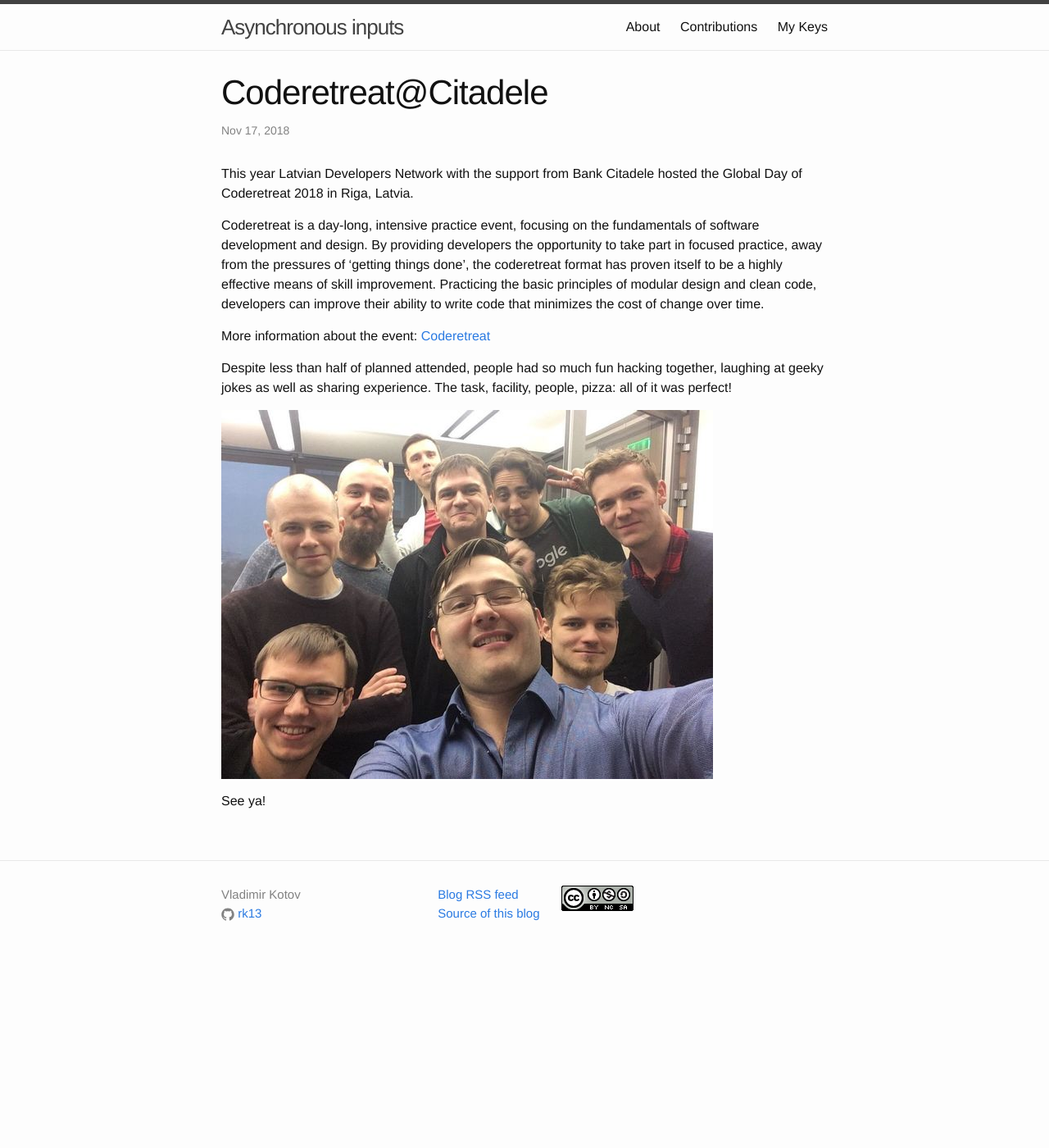
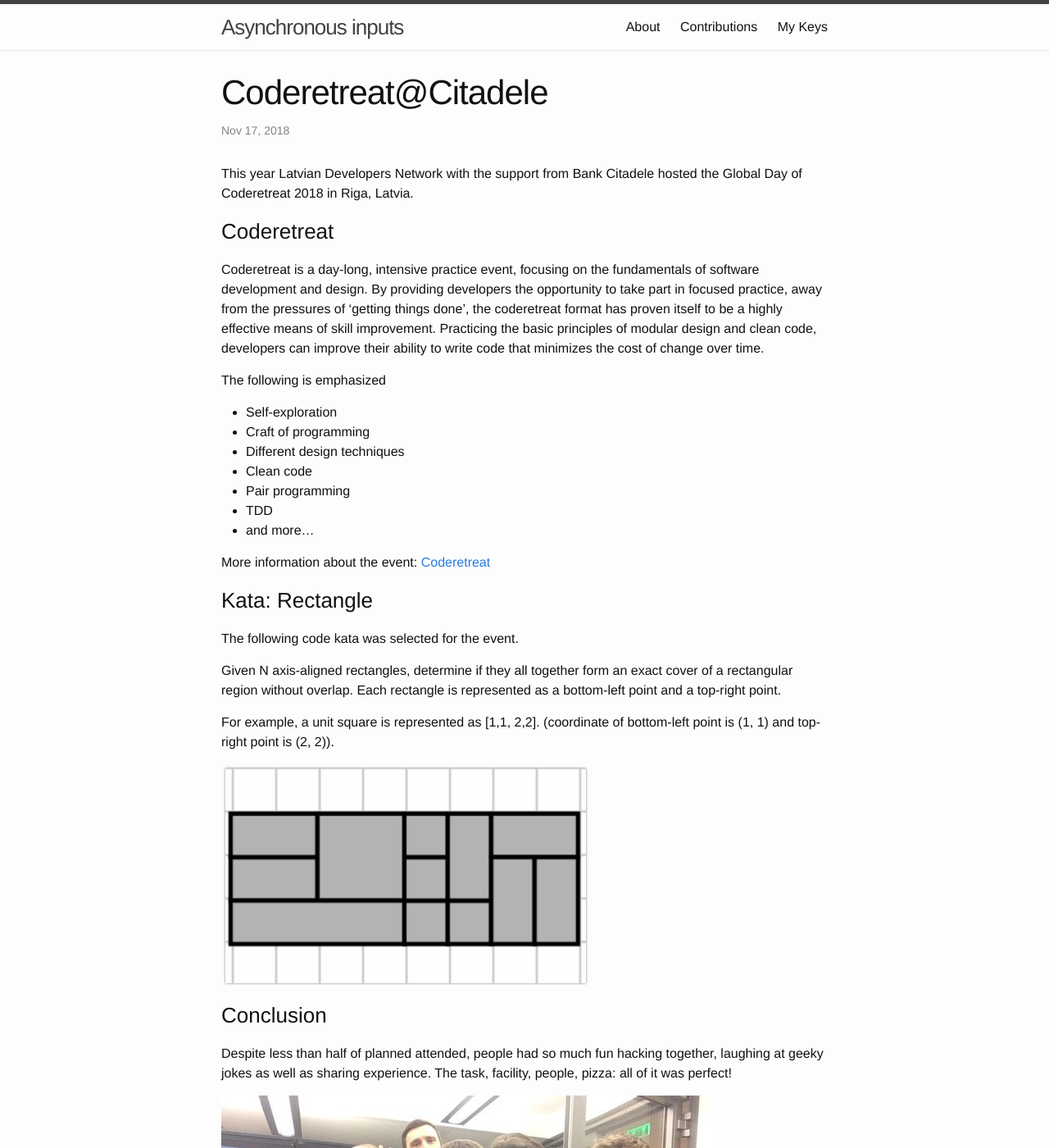
Before and after one commit to rk13/rk13.github.io, a Jekyll site: the page built from _posts/2018-11-17-citadele-coderetreat.markdown, in a window 1280 px wide and 1400 px high. Shown: the whole window at 82% size. Built offline with Jekyll 4.4.1, drawn with Linux system fonts in a browser that asks for light colours; Markdown is read by kramdown in place of the engine named in the settings; some of the changed text lies outside the part shown.

Commit message:
Add kata description to coderetreat

```diff
--- a/_posts/2018-11-17-citadele-coderetreat.markdown
+++ b/_posts/2018-11-17-citadele-coderetreat.markdown
@@ -6,13 +6,43 @@ date:   2018-11-17 12:00:00
 
 This year Latvian Developers Network with the support from Bank Citadele hosted the Global Day of Coderetreat 2018 in Riga, Latvia.
 
+### Coderetreat
+
 Coderetreat is a day-long, intensive practice event, focusing on the fundamentals of software development and design. By providing developers the opportunity to take part in focused practice, away from the pressures of 'getting things done', the coderetreat format has proven itself to be a highly effective means of skill improvement. Practicing the basic principles of modular design and clean code, developers can improve their ability to write code that minimizes the cost of change over time.
+
+The following is emphasized
+
+* Self-exploration
+* Craft of programming
+* Different design techniques
+* Clean code
+* Pair programming
+* TDD
+* and more...
 
 More information about the event:
 [Coderetreat](http://coderetreat.org/)
+
+### Kata: Rectangle
+
+The following code kata was selected for the event.
+
+Given N axis-aligned rectangles, determine if they all together form an exact cover of a rectangular region without overlap.
+Each rectangle is represented as a bottom-left point and a top-right point.
+
+For example, a unit square is represented as [1,1, 2,2]. (coordinate of bottom-left point is (1, 1) and top-right point is (2, 2)).
+
+![Kata: Rectangle](/resources/2018-11-17-kata.png)
+
+### Conclusion
 
 Despite less than half of planned attended, people had so much fun hacking together, laughing at geeky jokes as well as sharing experience. The task, facility, people, pizza: all of it was perfect!
 
 ![Coderetreat@Citadele](/resources/2018-11-17-coderetreat_citadele.png)
 
+### Links
+
+* [LDN meetup slides](https://goo.gl/9EeWsb)
+* [Perfect Rectangle](https://leetcode.com/problems/perfect-rectangle/)
+
 See ya!
```
Also changed, not shown: resources/2018-11-17-kata.png (added).
